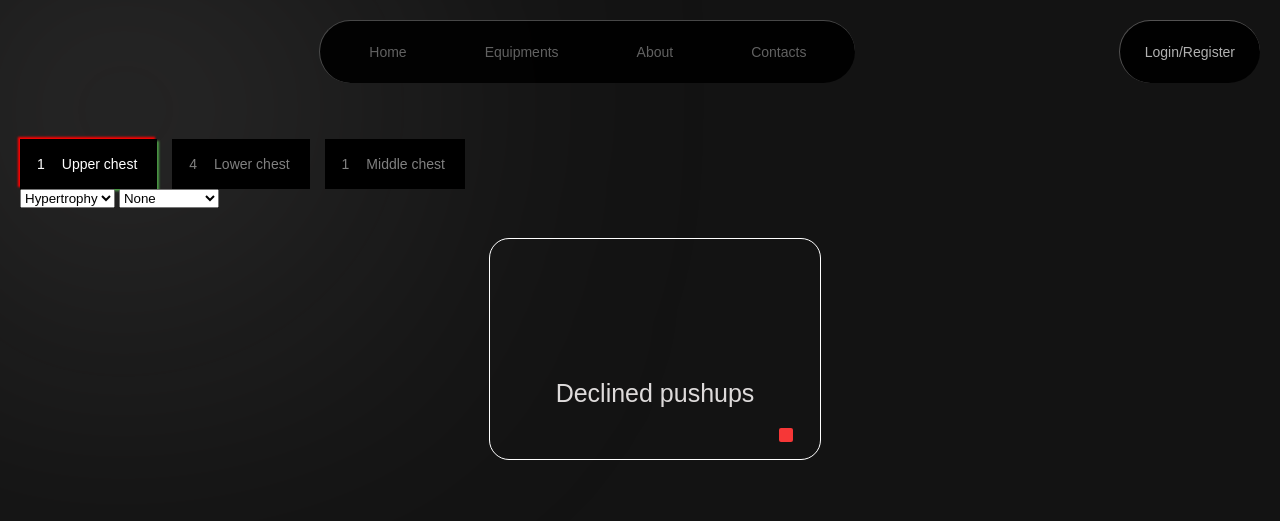
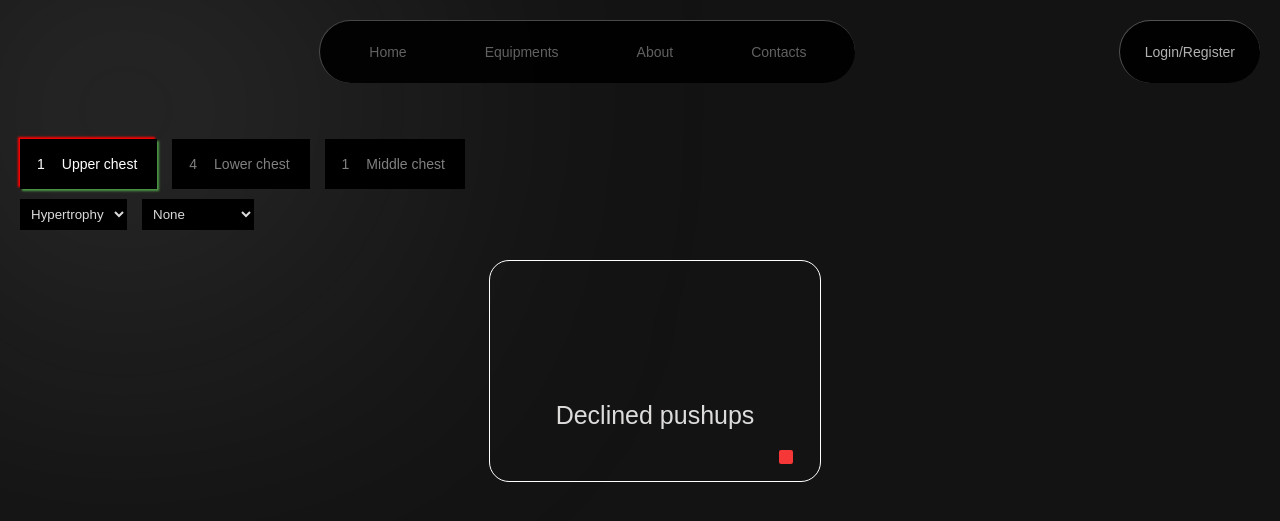
Before and after one commit to ShivamNotfound/NoExcuses, a Django app: page /submuscles/1/ in a window 1280 px wide. Shown: the top 521 px of the page. Run offline with Django 5.2, Linux system fonts and the light colour scheme; data comes from the database, SQL or seed files in the repository; both versions use the stored data as it was after the commit.

Commit message:
Just made the sort buttons better

```diff
--- a/ne_project/api/static/api/available_workout_submuscle.css
+++ b/ne_project/api/static/api/available_workout_submuscle.css
@@ -105,71 +105,28 @@
     margin-left:90%;
 }
 
-#sort_cont
+#sort_form
 {
+    margin-top:10px;
     display:flex;
-    width:5%;
-    min-width: 80px;
-    justify-content:center;
-    margin-top:14px;
-    color:white;
-    padding:16px;
-    padding-inline: 30px;
-    background-color: black;
-    border-radius:9px;
+    justify-content: space-between;
+    width:15%;
 }
 
-#sortbybtn
+#sort_form select
 {
-    margin-right:10px;
-    margin-top:5px;
+    font:15px ;
+    padding:7px;
+    background-color: black;
+    border:none;
+    color: rgb(219, 218, 218);
 }
-
-#sorticon svg
-{
-    margin-top: 5px;
-    scale:1.4;
-}
-#sort_cont:hover
+#sort_form select:hover
 {
     cursor:pointer;
 }
 
-
-#popup_cont
+#goal
 {
-    top : 0;
-    left : 0;
-    width:100%;
-    height:100%;
-    background-color: rgba(0, 0, 0, 0.4);
-    position:fixed;
-    display:flex;
-    justify-content: center;
-    transition:0.4s;
+    margin-right:15px;
 }
-
-.popup_window
-{
-    margin-top:150px;
-    background-color: black;
-    position:fixed;
-    padding: 12em 30%;
-    border-radius:30px;
-}
-
-.popup_close
-{
-    position:absolute;
-    top:20px;
-    right:20px;
-}
-
-#popup_cont:not(:target)
-{
-    visibility: hidden;
-}
-#popup_cont:target
-{
-    transition:0.4s;
-}
--- a/ne_project/api/views.py
+++ b/ne_project/api/views.py
@@ -5,8 +5,6 @@ from django.http import HttpResponse
 from django.views import generic
 from .models import Equipment, MuscleGroup, Workout, SubMuscle
 from django.db.models import Count
-
-
 
 class Home(generic.ListView):
     model = MuscleGroup
@@ -72,7 +70,6 @@ def available_workouts_for_submuscle(request, muscle_id, current = 0):
         context["workouts_selected"] = workouts
         context["select"] = option
         context["diff"] = diff
-
     return render(request, "api/available_workouts_submuscle.html", context)
 
 def workout_page(request, workout_id):
```
Also changed, not shown: ne_project/api/templates/api/available_workouts_submuscle.html (+0 -20 lines), ne_project/db.sqlite3.
